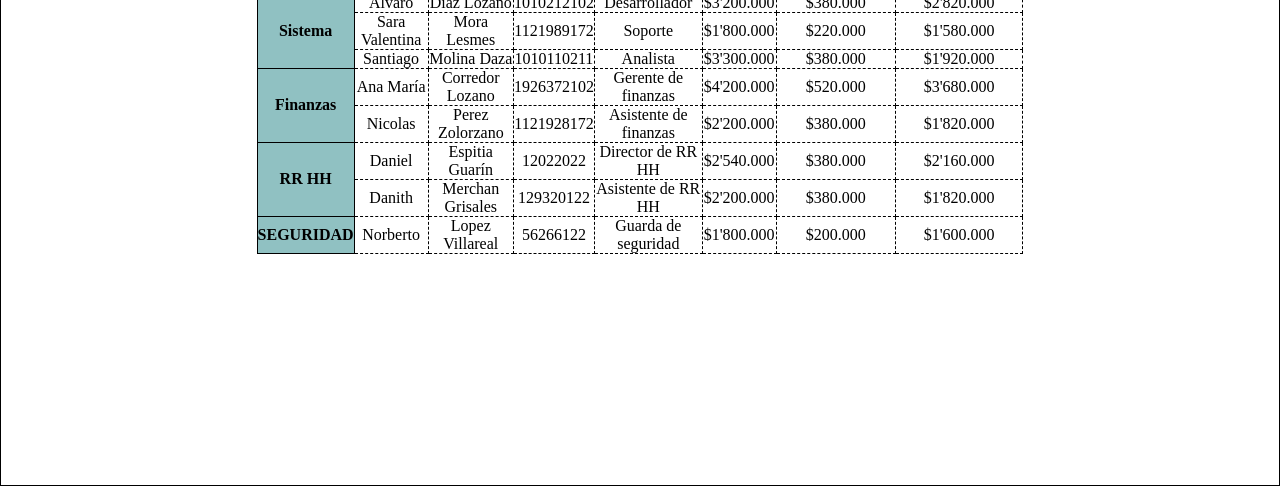
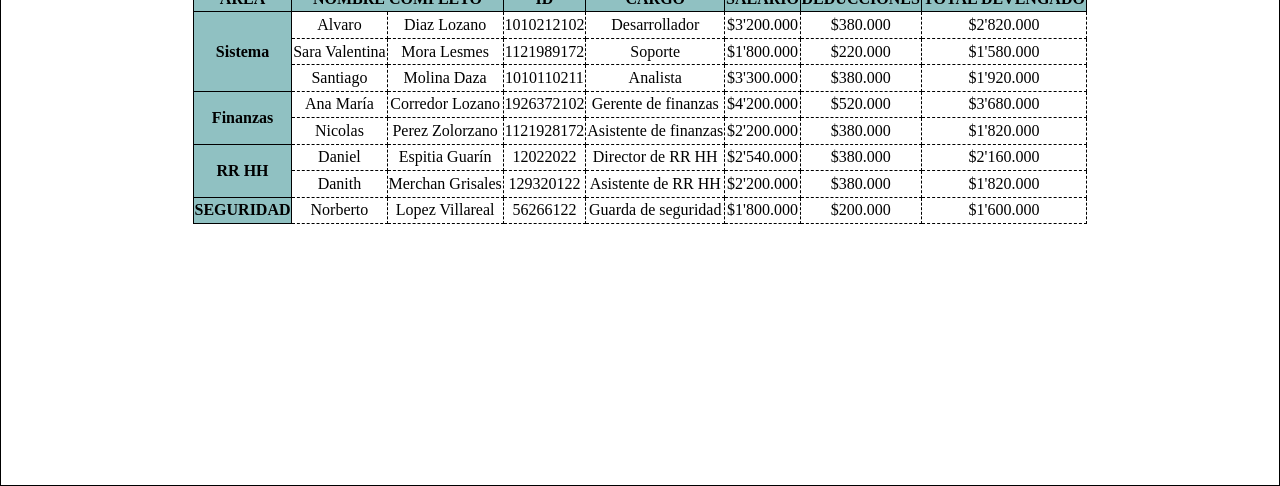
Before and after one commit to bleon133/Taller-1---Tabla, a plain HTML site: page index.html in a window 1280 px wide. Shown: the part 314-800 px from the top of the page. Drawn offline with Linux system fonts and the light colour scheme.

Commit message:
Update style.css

```diff
--- a/style.css
+++ b/style.css
@@ -30,7 +30,7 @@ h1{
 
 .tabla{
     height: 30%;
-    width: 60%;
+    width: 70%;
     border-collapse: collapse;
     text-align: center
 }
@@ -46,4 +46,5 @@ td{
 
 tr:hover{
     background-color: rgba(144,238,144,255);
+    cursor: cell;
 }
```
